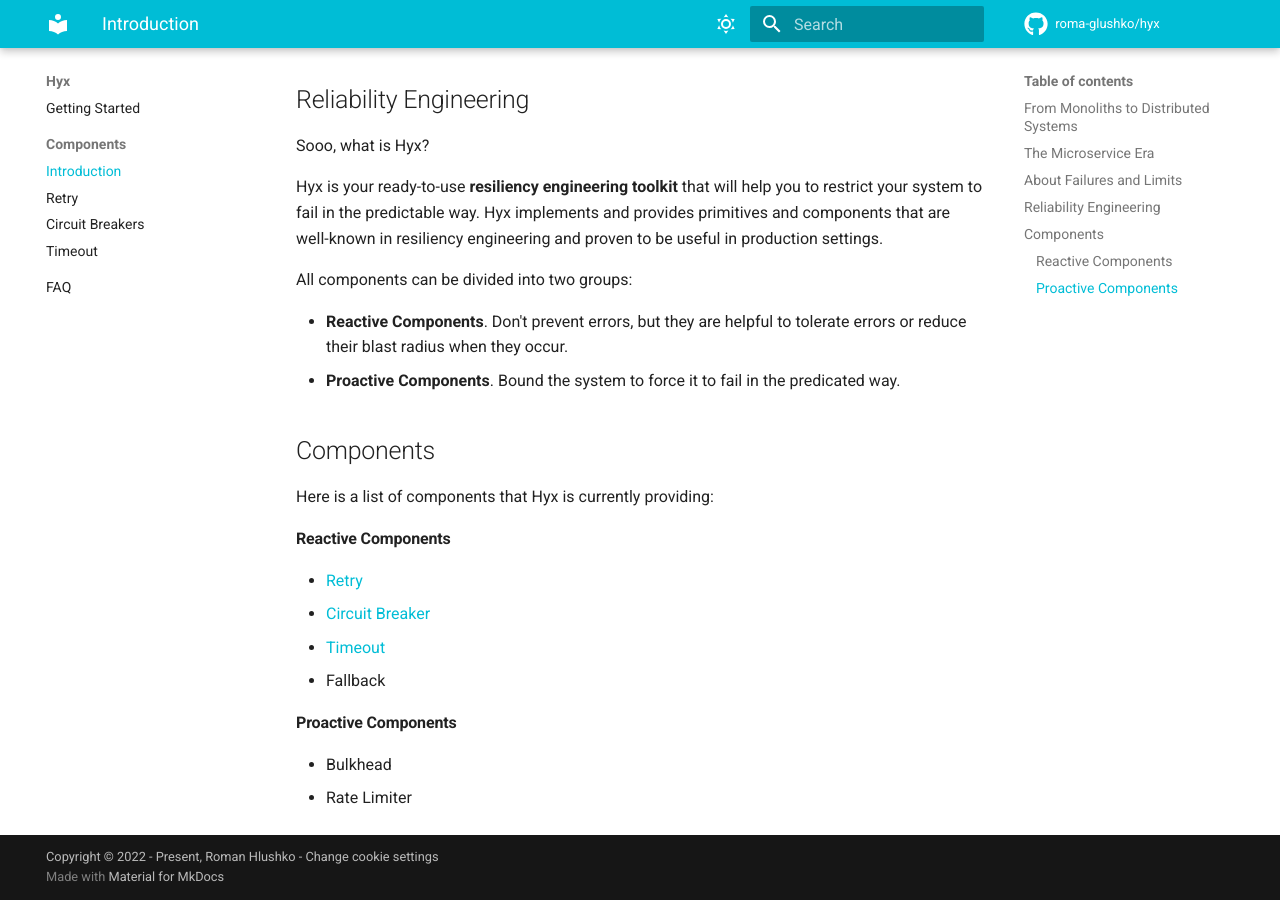
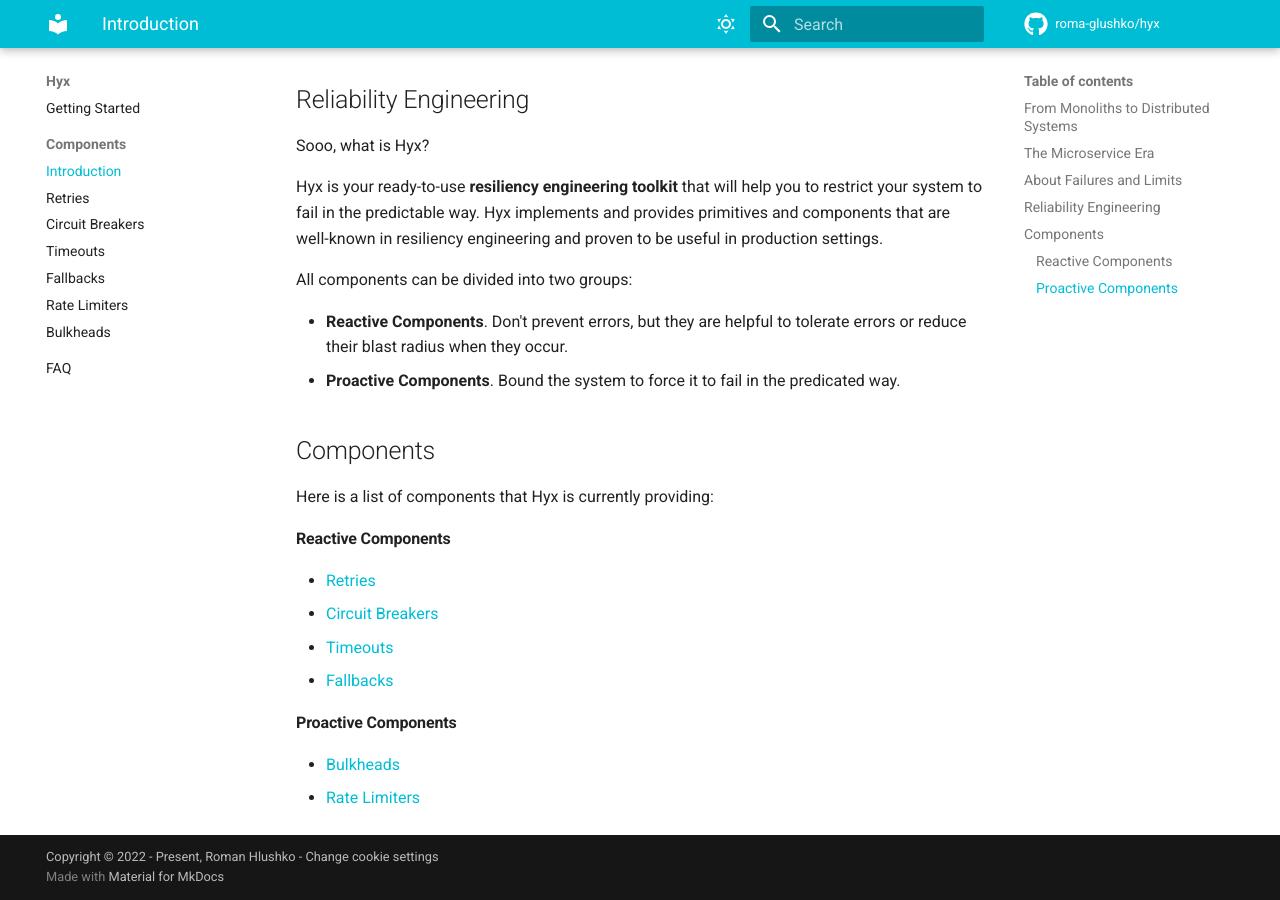
Before and after one commit to roma-glushko/hyx, an MkDocs documentation site: the page built from docs/components/index.md, in a window 1280 px wide and 900 px high, scrolled down 1721 px. Built offline with MkDocs 1.6.1 and Material for MkDocs 9.7.7, drawn with Linux system fonts in a browser that asks for light colours; comment, search, counter and statistics services are not loaded.

Commit message:
#45 fallback intro

```diff
--- a/docs/components/index.md
+++ b/docs/components/index.md
@@ -79,12 +79,12 @@
 
 #### Reactive Components
 
-- [Retry](./retry.md)
-- [Circuit Breaker](./circuit_breakers.md)
-- [Timeout](timeout.md)
-- Fallback
+- [Retries](retry.md)
+- [Circuit Breakers](circuit_breakers.md)
+- [Timeouts](timeout.md)
+- [Fallbacks](fallback.md)
 
 #### Proactive Components
 
-- Bulkhead
-- Rate Limiter
+- [Bulkheads](bulkhead.md)
+- [Rate Limiters](rate_limiter.md)
--- a/mkdocs.yml
+++ b/mkdocs.yml
@@ -90,11 +90,11 @@
 - Getting Started: index.md
 - Components:
     - Introduction: components/index.md
-    - Retry: components/retry.md
+    - Retries: components/retry.md
     - Circuit Breakers: components/circuit_breakers.md
-    - Timeout: components/timeout.md
-#     - Rate Limiter: components/rate_limiter.md
-#     - Bulkhead: components/bulkhead.md
-#     - Fallback: components/fallback.md
+    - Timeouts: components/timeout.md
+    - Fallbacks: components/fallback.md
+    - Rate Limiters: components/rate_limiter.md
+    - Bulkheads: components/bulkhead.md
 - FAQ: faq.md
 # - Release Notes: release_notes.md
```
Also changed, not shown: docs/components/bulkhead.md (+1 -1 lines), docs/components/fallback.md (+17 -1 lines), docs/components/rate_limiter.md (added, +3 -0 lines), docs/components/retry.md (+1 -1 lines), docs/components/timeout.md (+1 -1 lines), 1 other file.
